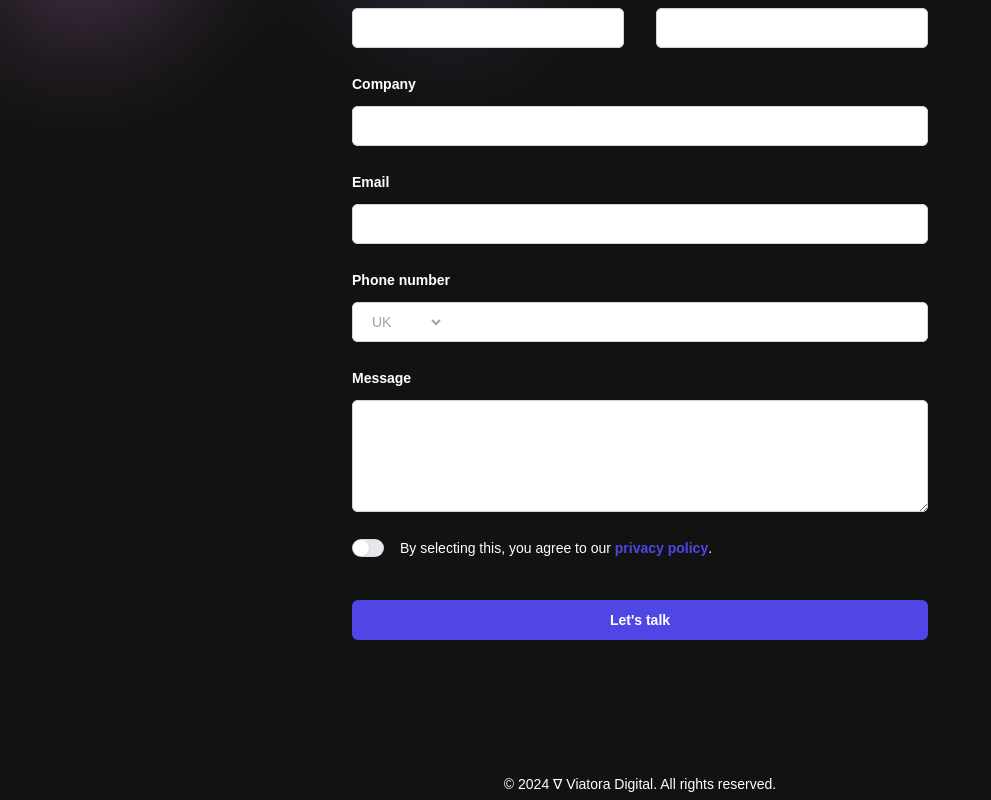
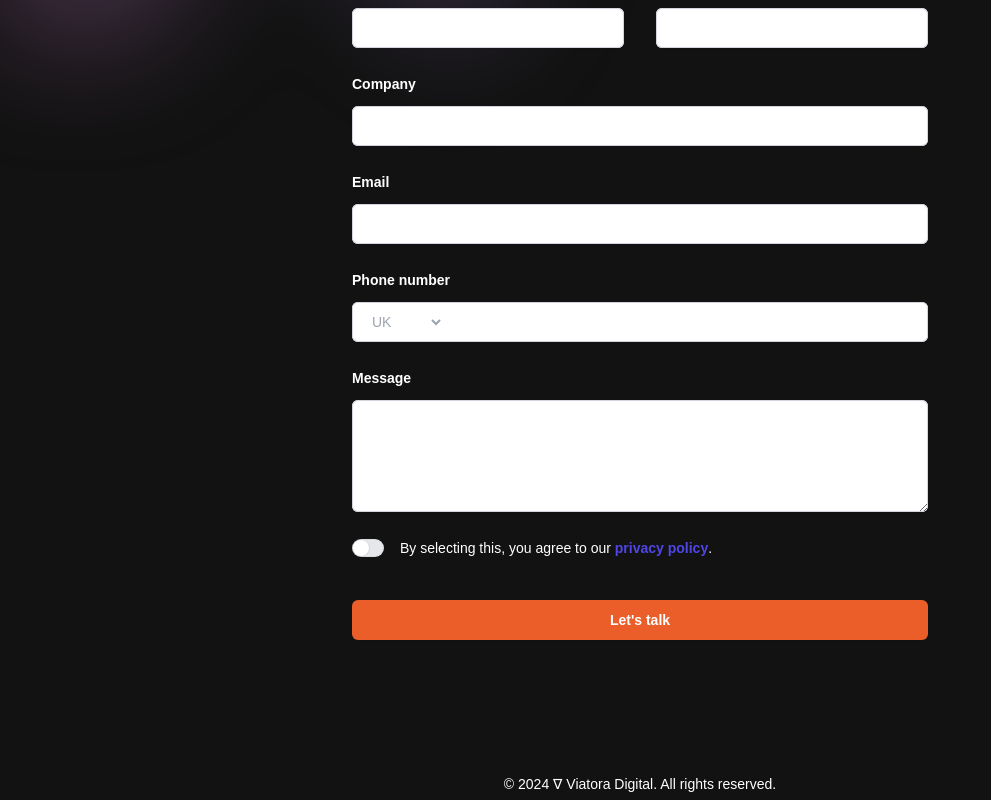
Before and after one commit to viatora/viatora-fe, a React (Vite) app: page /contact in a window 1280 px wide. Shown: the part 322-1122 px from the top of the page, without its empty margins (0-991 px from the left). Built offline with nearby package versions, Linux system fonts and the light colour scheme.

Commit message:
style: submit button on contact page viatora orange

```diff
--- a/src/pages/Contact.tsx
+++ b/src/pages/Contact.tsx
@@ -84,10 +84,7 @@ export default function Contact() {
             </div>
           </div>
           <div className="sm:col-span-2">
-            <label
-              htmlFor="company"
-              className="block text-sm/6 font-semibold"
-            >
+            <label htmlFor="company" className="block text-sm/6 font-semibold">
               Company
             </label>
             <div className="mt-2.5">
@@ -101,10 +98,7 @@ export default function Contact() {
             </div>
           </div>
           <div className="sm:col-span-2">
-            <label
-              htmlFor="email"
-              className="block text-sm/6 font-semibold"
-            >
+            <label htmlFor="email" className="block text-sm/6 font-semibold">
               Email
             </label>
             <div className="mt-2.5">
@@ -149,10 +143,7 @@ export default function Contact() {
             </div>
           </div>
           <div className="sm:col-span-2">
-            <label
-              htmlFor="message"
-              className="block text-sm/6 font-semibold"
-            >
+            <label htmlFor="message" className="block text-sm/6 font-semibold">
               Message
             </label>
             <div className="mt-2.5">
@@ -191,7 +182,7 @@ export default function Contact() {
         <div className="mt-10">
           <button
             type="submit"
-            className="block w-full rounded-md bg-indigo-600 px-3.5 py-2.5 text-center text-sm font-semibold shadow-sm hover:bg-indigo-500 focus-visible:outline focus-visible:outline-2 focus-visible:outline-offset-2 focus-visible:outline-indigo-600"
+            className="block w-full rounded-md bg-[#EC5E29] px-3.5 py-2.5 text-center text-sm font-semibold shadow-sm hover:bg-[#fd8960] focus-visible:outline focus-visible:outline-2 focus-visible:outline-offset-2 focus-visible:outline-indigo-600"
           >
             Let's talk
           </button>
```
